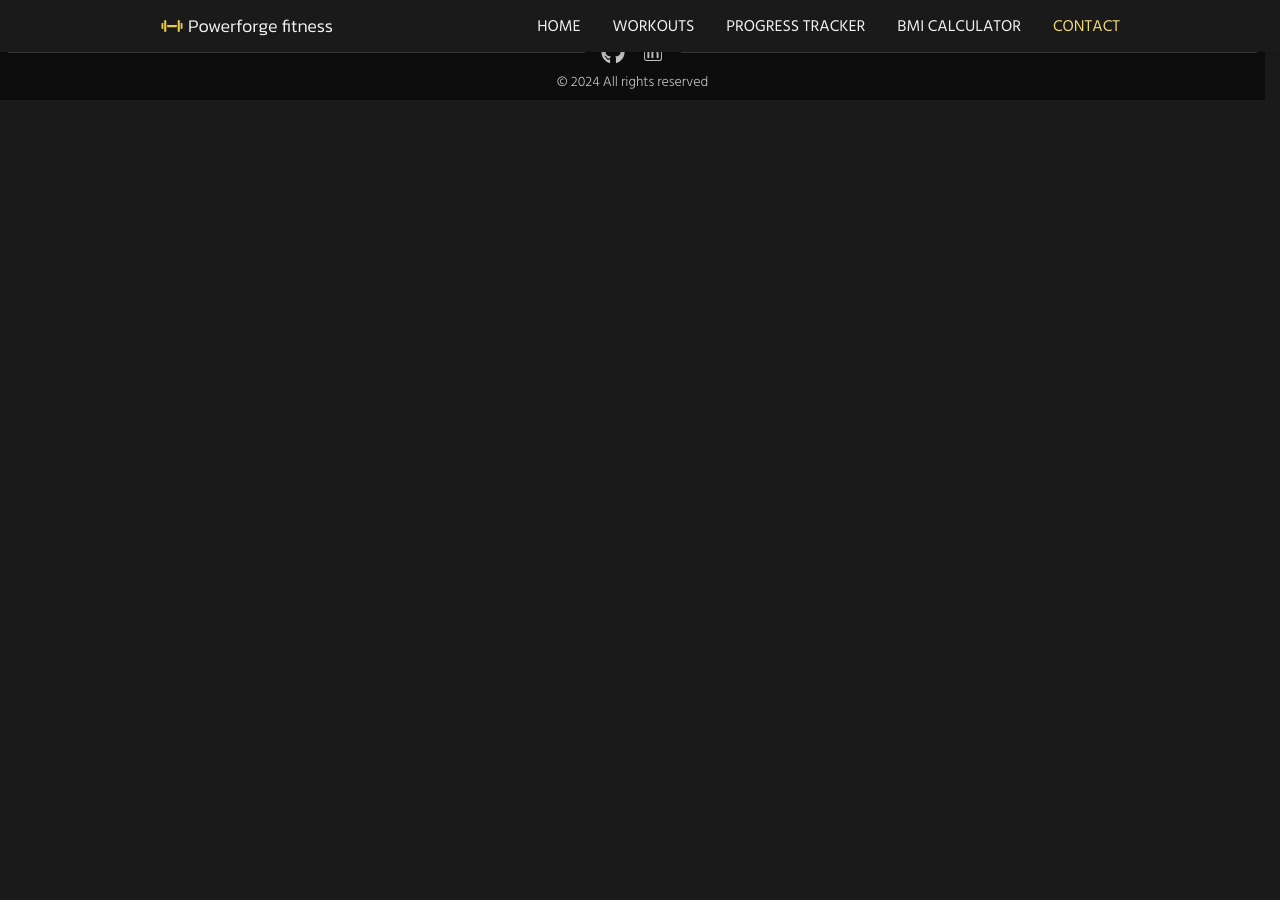
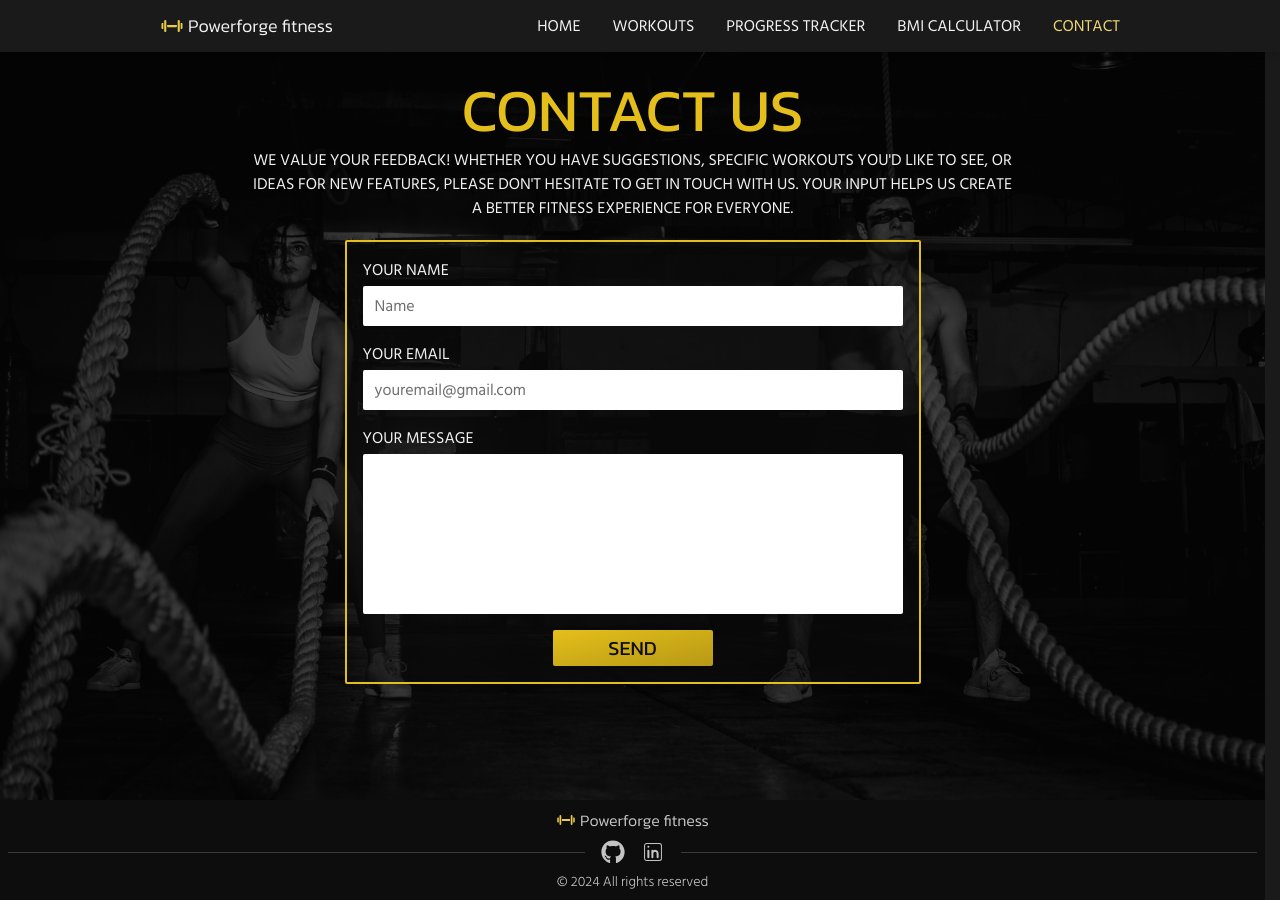
Before and after one commit to Fijalkowskim/Powerforge-Fitness, a React (Create React App) app: page /contact in a window 1280 px wide. Before the commit the page ends 800 px from the top, so only its background shows below. Built offline with nearby package versions, Linux system fonts and the light colour scheme.

Commit message:
Contact form layout and animations

```diff
--- a/src/App.tsx
+++ b/src/App.tsx
@@ -9,6 +9,7 @@ import WorkoutsPage from "./pages/WorkoutsPage";
 import { useSettingsContext } from "./context/SettingsContext";
 import { useEffect } from "react";
 import ProgressPage from "./pages/ProgressPage";
+import ContactPage from "./pages/ContactPage";
 
 function App() {
   const { disableScroll } = useSettingsContext();
@@ -26,6 +27,7 @@ function App() {
           <Route path="/bmi" element={<BMIPage />} />
           <Route path="/workouts" element={<WorkoutsPage />} />
           <Route path="/tracker" element={<ProgressPage />} />
+          <Route path="/contact" element={<ContactPage />} />
         </Routes>
         <Footer />
       </BrowserRouter>
--- /dev/null
+++ b/src/components/contact/ContactForm.tsx
@@ -0,0 +1,72 @@
+import React, { useState } from "react";
+import { AnimatePresence, motion, useAnimate } from "framer-motion";
+
+function ContactForm() {
+  const [name, setName] = useState("");
+  const [email, setEmail] = useState("");
+  const [message, setMessage] = useState("");
+  const [scope, animate] = useAnimate();
+  const sentAnimation = async () => {
+    if (!scope.current) return;
+    animate(scope.current, { opacity: 1 }, { duration: 0.2 }).then(() => {
+      animate(scope.current, { opacity: 0 }, { duration: 0.2, delay: 2 });
+    });
+  };
+  return (
+    <form
+      onSubmit={(e) => {
+        e.preventDefault();
+        if (name === "" || email === "" || message === "") return;
+        setName("");
+        setEmail("");
+        setMessage("");
+        sentAnimation();
+      }}
+      className="relative flex w-full max-w-xl flex-col items-start justify-center gap-1 rounded-sm border-2 border-action-500 bg-primary-950/50 p-4 shadow-md"
+    >
+      <label>Your name</label>
+      <input
+        type="text"
+        placeholder="Name"
+        value={name}
+        onChange={(e) => setName(e.target.value)}
+        required
+        className="mb-3 w-full rounded-sm px-3 py-2 text-primary-950 placeholder-primary-950/60"
+      />
+      <label>Your email</label>
+      <input
+        type="email"
+        placeholder="youremail@gmail.com"
+        value={email}
+        onChange={(e) => setEmail(e.target.value)}
+        required
+        className="mb-3 w-full rounded-sm px-3 py-2 text-primary-950 placeholder-primary-950/60"
+      />
+      <label>Your message</label>
+      <textarea
+        value={message}
+        onChange={(e) => setMessage(e.target.value)}
+        required
+        className="mb-3 h-40 w-full resize-none rounded-sm px-3 py-2 text-primary-950 placeholder-primary-950/60 "
+      />
+      <motion.button
+        type="submit"
+        whileHover={{ scale: 1.02 }}
+        whileTap={{ scale: 1.01 }}
+        className="mx-auto min-w-40 rounded-sm bg-gradient-to-br from-action-500 to-action-600 px-3 py-1 font-accent text-xl uppercase text-primary-950 transition-opacity hover:opacity-80"
+      >
+        Send
+      </motion.button>
+      <motion.div
+        initial={{ opacity: 0 }}
+        ref={scope}
+        exit={{ opacity: 0 }}
+        className="pointer-events-none absolute bottom-2 left-[50%] z-10 -translate-x-[50%] border-2 border-action-500 bg-primary-950 p-2"
+      >
+        Email sent. Thank you!
+      </motion.div>
+    </form>
+  );
+}
+
+export default ContactForm;
--- /dev/null
+++ b/src/pages/ContactPage.tsx
@@ -0,0 +1,29 @@
+import React from "react";
+import ContactBackground from "../images/ContactImage.jpg";
+import { motion } from "framer-motion";
+import ContactForm from "../components/contact/ContactForm";
+function ContactPage() {
+  return (
+    <div className="relative flex min-h-screen flex-col items-center justify-start gap-2 p-4 text-center uppercase text-primary-50">
+      <motion.img
+        initial={{ opacity: 0 }}
+        animate={{ opacity: 1 }}
+        loading="eager"
+        className="absolute inset-0 -z-10 h-full w-full object-cover grayscale"
+        src={ContactBackground}
+        alt="People train"
+      />
+      <div className="absolute inset-0 -z-10 h-full w-full bg-black/70" />
+      <h1 className="mt-16 font-accent text-6xl text-action-500">Contact us</h1>
+      <p className="mb-3 max-w-3xl">
+        We value your feedback! Whether you have suggestions, specific workouts
+        you'd like to see, or ideas for new features, please don't hesitate to
+        get in touch with us. Your input helps us create a better fitness
+        experience for everyone.
+      </p>
+      <ContactForm />
+    </div>
+  );
+}
+
+export default ContactPage;
```
Also changed, not shown: src/images/ContactImage.jpg (added).
